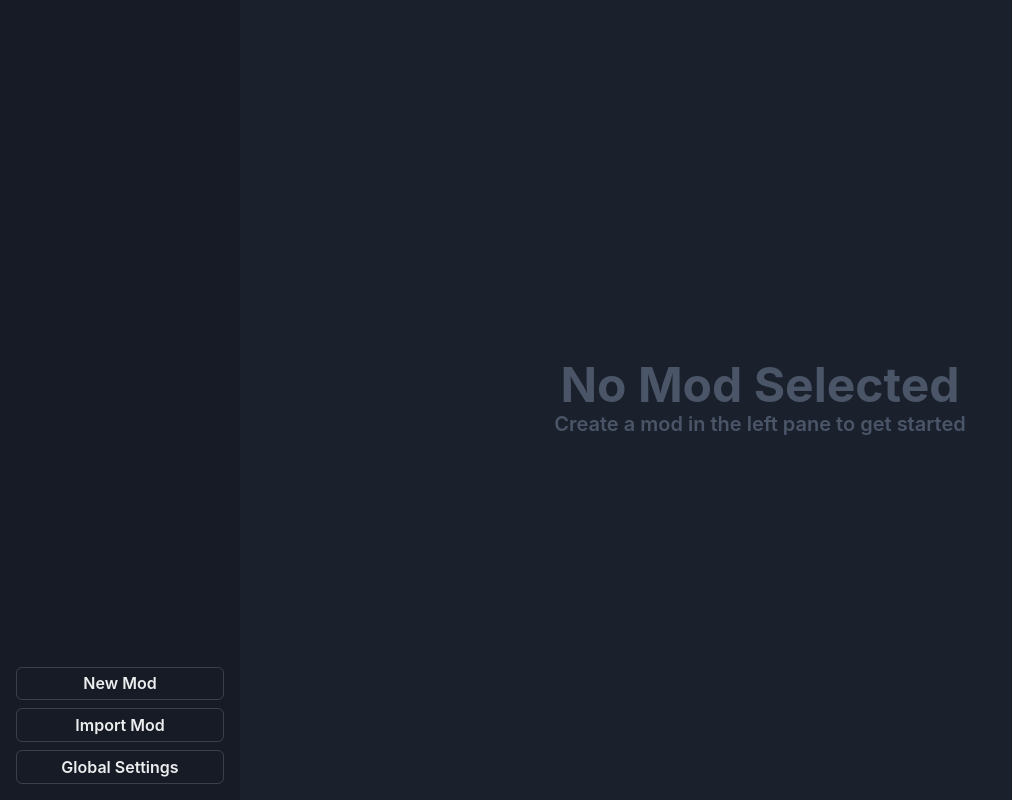
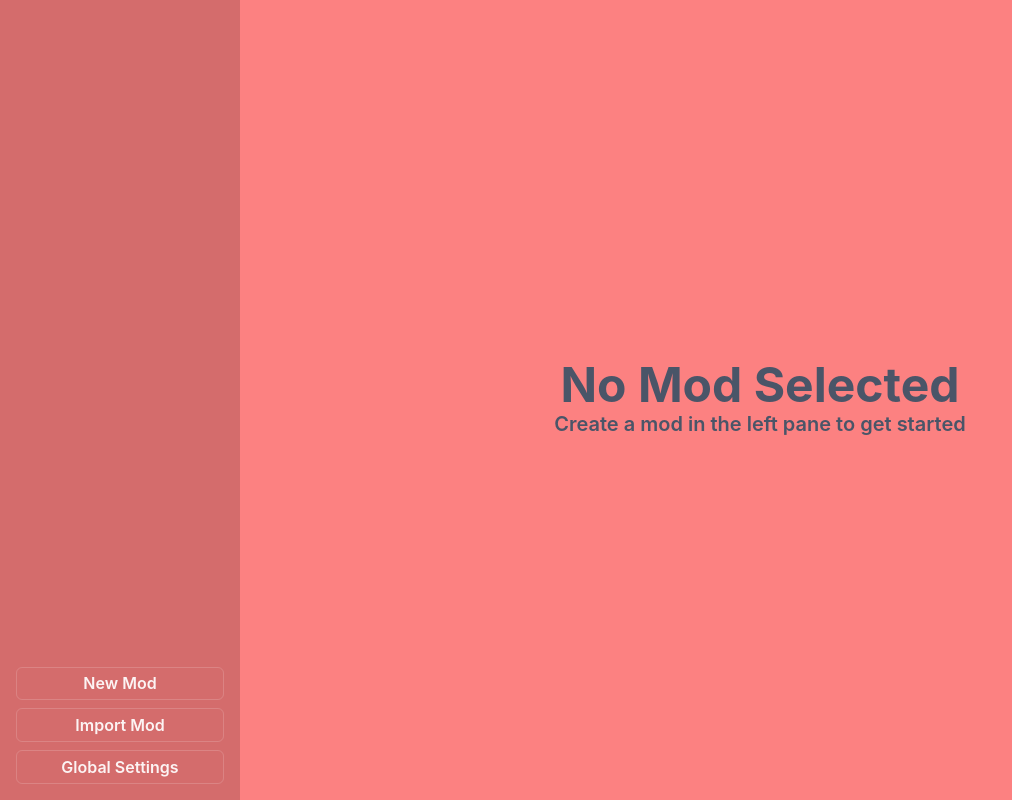
Before and after one commit to franomai/cornercutter, a React (Vite) app in the folder frontend/: page / in a window 1280 px wide. Shown: the whole page, without its empty margins (0-1012 px from the left). Built offline with nearby package versions, Linux system fonts and the light colour scheme.

Commit message:
#46 Hook up custom colours to theme provider

```diff
--- a/frontend/src/main.tsx
+++ b/frontend/src/main.tsx
@@ -1,20 +1,35 @@
+import { createVariants, ThemeColours } from './theme/ThemeUtils';
 import { ChakraProvider } from '@chakra-ui/react';
 import { DndProvider } from 'react-dnd';
 import { HTML5Backend } from 'react-dnd-html5-backend';
 import { Provider } from 'react-redux';
+import { useMemo } from 'react';
 
 import ReactDOM from 'react-dom/client';
 import App from './App';
 import store from './redux/store';
-import theme from './utility/Theme';
+import createTheme from './theme';
 import './index.css';
 
-ReactDOM.createRoot(document.getElementById('root')!).render(
-    <Provider store={store}>
+const themeColours: ThemeColours = {
+    bg: 'red.300',
+    primary: createVariants('orange.200'),
+};
+
+const Root = () => {
+    const theme = useMemo(() => createTheme(themeColours), []);
+
+    return (
         <ChakraProvider theme={theme}>
             <DndProvider backend={HTML5Backend}>
                 <App />
             </DndProvider>
         </ChakraProvider>
+    );
+};
+
+ReactDOM.createRoot(document.getElementById('root')!).render(
+    <Provider store={store}>
+        <Root />
     </Provider>,
 );
--- a/frontend/src/theme/Components.ts
+++ b/frontend/src/theme/Components.ts
@@ -1,16 +1,7 @@
 import { ComponentStyleConfig } from '@chakra-ui/react';
-import { asCssVar } from './Utils';
+import { asCssVar, ThemeColours } from './ThemeUtils';
 
-export interface ThemeColourings {
-    bg: string;
-    primary: {
-        main: string;
-        light: string;
-        dark: string;
-    };
-}
-
-export type ComponentStyleBuilder = (theme: ThemeColourings) => ComponentStyleConfig;
+export type ComponentStyleBuilder = (theme: ThemeColours) => ComponentStyleConfig;
 
 export const Checkbox: ComponentStyleBuilder = (theme) => ({
     baseStyle: {
--- /dev/null
+++ b/frontend/src/theme/Styles.ts
@@ -0,0 +1,16 @@
+import { ThemeConfig } from '@chakra-ui/react';
+import { Styles } from '@chakra-ui/theme-tools';
+import { ThemeColours } from './ThemeUtils';
+
+export const config: ThemeConfig = {
+    initialColorMode: 'dark',
+    useSystemColorMode: false,
+};
+
+export const styles = (theme: ThemeColours): Styles => ({
+    global: {
+        body: {
+            bg: theme.bg,
+        },
+    },
+});
--- a/frontend/src/theme/Utils.ts
+++ b/frontend/src/theme/ThemeUtils.ts
@@ -1,3 +1,18 @@
+import { ColorProps, ResponsiveValue, ThemeTypings } from '@chakra-ui/react';
+
+export interface ColourVariants {
+    main: string;
+    light: string;
+    dark: string;
+}
+
+export interface ThemeColours {
+    bg: string;
+    primary: ColourVariants;
+}
+
+type Colours = ThemeTypings['colors'];
+
 /**
  * Given a colour of the form [name].[shade] or [name], it splits it into a
  * tuple [name, shade] or [name, 100] respectively.
@@ -15,26 +30,26 @@ function extractColourData(colour: string): [string, number] {
 
 /**
  * Given a colour in the form [name].[shade], this will create a new colour
- * whos shade is 100 darker. I.e. `grey.800` -> `grey.900`.
+ * with a shade is 100 darker. I.e. `grey.800` -> `grey.900`.
  *
  * @param colour A Chakra-UI colour in the form [name].[shade]
  * @returns A darker shade of the colour
  */
-export function darken(colour: string): string {
+export function darken(colour: Colours): string {
     const [name, shade] = extractColourData(colour);
     return `${name}.${Math.max(shade + 100, 900)}`;
 }
 
 /**
  * Given a colour in the form [name].[shade], this will create a new colour
- * whos shade is 100 lighter. I.e. `grey.800` -> `grey.700`.
+ * with a shade is 100 lighter. I.e. `grey.800` -> `grey.700`.
  *
  * @param colour A Chakra-UI colour in the form [name].[shade]
  * @returns A lighter shade of the colour
  */
-export function lighten(colour: string): string {
+export function lighten(colour: Colours): string {
     const [name, shade] = extractColourData(colour);
-    return `${name}.${Math.min(shade - 100, 100)}`;
+    return `${name}.${Math.min(shade - 100, 50)}`;
 }
 
 /**
@@ -43,6 +58,14 @@ export function lighten(colour: string): string {
  * @param colour A Chakra-UI colour in the form [name].[shade]
  * @returns The CSS variable form of the colour
  */
-export function asCssVar(colour: string): string {
+export function asCssVar(colour: Colours): string {
     return `var(--chakra-colors-${colour.replace('.', '-')})`;
 }
+
+export function createVariants(main: string): ColourVariants {
+    return {
+        main,
+        light: lighten(main),
+        dark: darken(main),
+    };
+}
--- /dev/null
+++ b/frontend/src/theme/index.ts
@@ -0,0 +1,19 @@
+import { extendTheme } from '@chakra-ui/react';
+import { ThemeColours } from './ThemeUtils';
+import { styles, config } from './Styles';
+import { Checkbox, Radio, Tabs, Input } from './Components';
+import { Dict } from '@chakra-ui/utils';
+
+const createTheme = (theme: ThemeColours): Dict =>
+    extendTheme({
+        styles: styles(theme),
+        config,
+        components: {
+            Checkbox: Checkbox(theme),
+            Radio: Radio(theme),
+            Tabs: Tabs(theme),
+            Input,
+        },
+    });
+
+export default createTheme;
--- a/frontend/src/utility/Theme.ts
+++ /dev/null
@@ -1,90 +0,0 @@
-import { ComponentStyleConfig, extendTheme, ThemeConfig } from '@chakra-ui/react';
-import { Styles } from '@chakra-ui/theme-tools';
-
-const config: ThemeConfig = {
-    initialColorMode: 'dark',
-    useSystemColorMode: false,
-};
-
-const styles: Styles = {
-    global: {
-        body: {
-            bg: 'gray.800',
-        },
-    },
-};
-
-const Checkbox: ComponentStyleConfig = {
-    baseStyle: {
-        control: {
-            _focusVisible: {
-                boxShadow: '0 0 0 3px var(--chakra-colors-green-200)',
-            },
-            _checked: {
-                bg: 'green.300',
-                borderColor: 'green.300',
-
-                _hover: {
-                    bg: 'green.400',
-                    borderColor: 'green.400',
-                },
-            },
-        },
-    },
-};
-
-const Radio: ComponentStyleConfig = {
-    baseStyle: {
-        control: {
-            _focusVisible: {
-                boxShadow: '0 0 0 3px var(--chakra-colors-green-300)',
-            },
-            _checked: {
-                bg: 'green.300',
-                borderColor: 'green.300',
-
-                _hover: {
-                    bg: 'green.400',
-                    borderColor: 'green.400',
-                },
-            },
-        },
-    },
-};
-
-const Tabs: ComponentStyleConfig = {
-    variants: {
-        line: {
-            tab: {
-                _selected: {
-                    color: 'green.300',
-                },
-            },
-        },
-    },
-};
-
-const Input: ComponentStyleConfig = {
-    variants: {
-        filled: {
-            field: {
-                _focusVisible: {
-                    borderColor: 'none',
-                },
-            },
-        },
-    },
-};
-
-const theme = extendTheme({
-    styles,
-    config,
-    components: {
-        Checkbox,
-        Radio,
-        Tabs,
-        Input,
-    },
-});
-
-export default theme;
```
